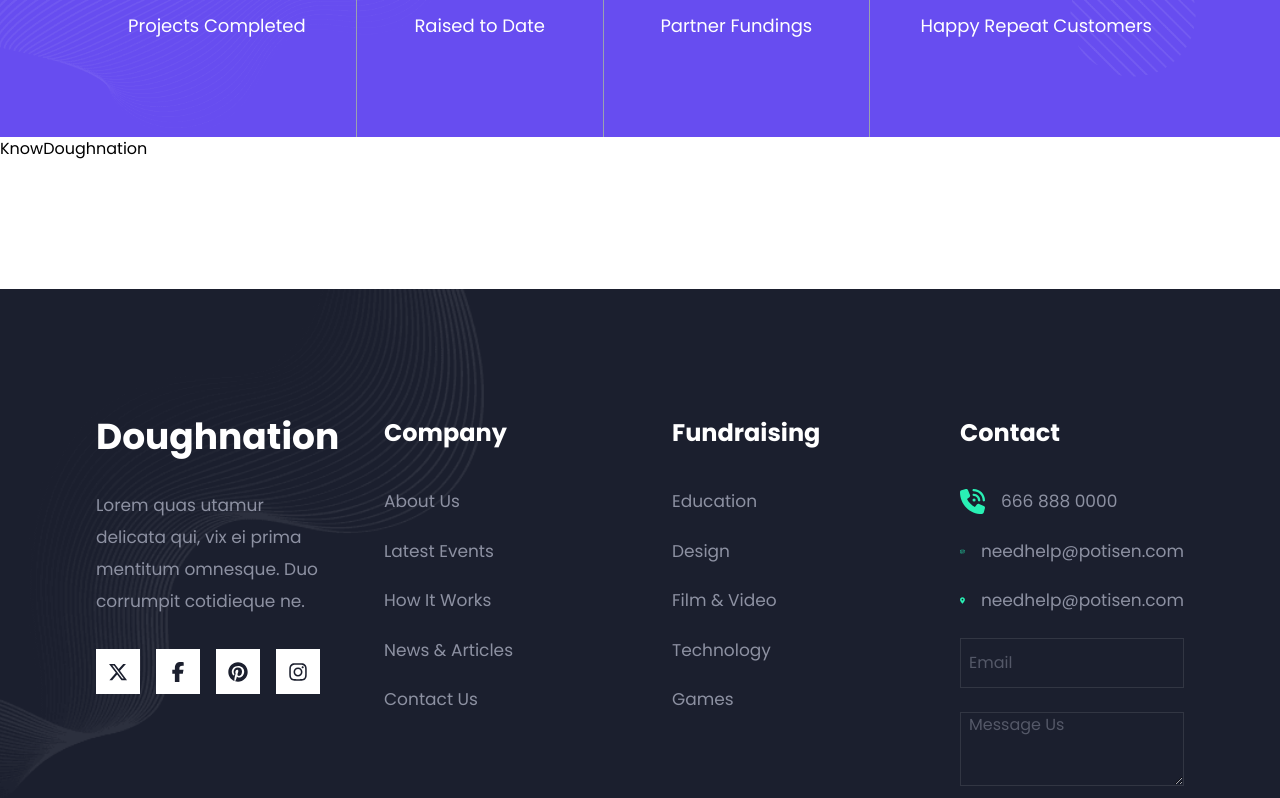
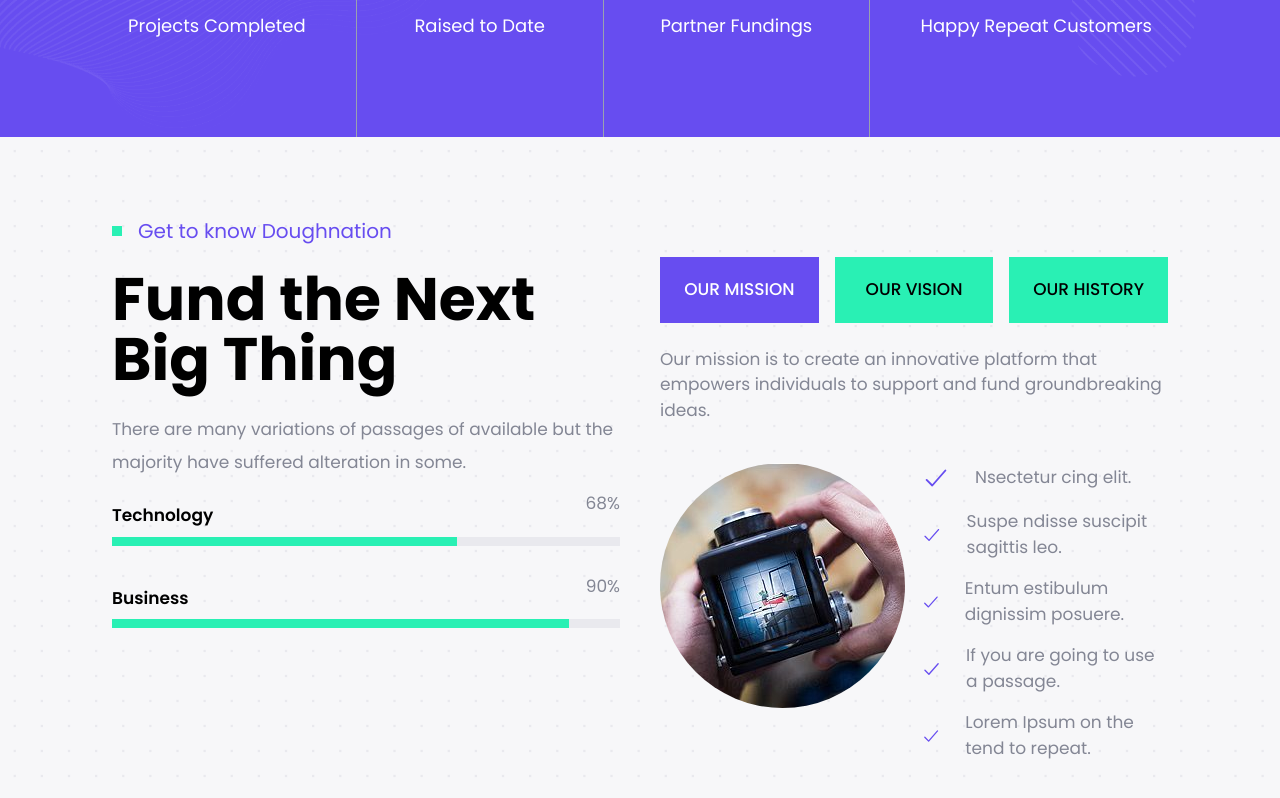
Before and after one commit to spanzyteo/Doughnation, a Next.js app: page /about-us in a window 1280 px wide. Shown: the part 1440-2238 px from the top of the page. Built offline with nearby package versions, Linux system fonts and the light colour scheme.

Commit message:
complete knowDougnation section of the about page

```diff
--- a/app/components/KnowDoughnation.tsx
+++ b/app/components/KnowDoughnation.tsx
@@ -1,8 +1,131 @@
-import React from 'react'
+'use client'
+import { useState } from 'react'
+import { IoCheckmark } from 'react-icons/io5'
 
 const KnowDoughnation = () => {
+  const [selectedSection, setSelectedSection] = useState<string>('OUR MISSION')
+
+  const sections = [
+    {
+      name: 'OUR MISSION',
+      content:
+        'Our mission is to create an innovative platform that empowers individuals to support and fund groundbreaking ideas.',
+    },
+    {
+      name: 'OUR VISION',
+      content:
+        'Our vision is to revolutionize crowdfunding by making it more accessible, transparent, and impactful for all.',
+    },
+    {
+      name: 'OUR HISTORY',
+      content:
+        'Founded in 2023, Doughnation started as a small initiative to support creative minds and has grown into a leading fundraising platform.',
+    },
+  ]
+
   return (
-    <div>KnowDoughnation</div>
+    <div className="bg-[url('/bg-dot.png')] bg-[#F7F7F9] pt-20 pb-32 flex lg:flex-row flex-col px-5 md:px-10 xl:px-28 gap-10">
+      {/* Left Section */}
+      <div className="flex flex-col">
+        <div className="flex items-center gap-4">
+          <div className="bg-[#29F0B4] h-[10px] w-[10px]"></div>
+          <h1 className="text-xl text-[#674DF0]">Get to know Doughnation</h1>
+        </div>
+        <h1 className="mt-6 font-bold lg:text-6xl md:text-4xl text-3xl w-auto">
+          Fund the Next Big Thing
+        </h1>
+        <h1 className="mt-6 leading-[33px] max-w-[800px] text-[#838694] text-[17px]">
+          There are many variations of passages of available but the majority
+          have suffered alteration in some.
+        </h1>
+        <div className="flex items-center justify-between max-w-[800px]">
+          <h1 className="text-[17px] mt-6 font-semibold">Technology</h1>
+          <h1 className="text-[17px] text-[#838694]">68%</h1>
+        </div>
+        <div className="max-w-[800px] h-[9px] bg-[#E9E9EE] mt-2">
+          <div className="max-w-[68%] h-full bg-[#29F0B4]"></div>
+        </div>
+        <div className="flex items-center justify-between max-w-[800px] mt-4">
+          <h1 className="text-[17px] mt-6 font-semibold">Business</h1>
+          <h1 className="text-[17px] text-[#838694]">90%</h1>
+        </div>
+        <div className="max-w-[800px] h-[9px] bg-[#E9E9EE] mt-2">
+          <div className="max-w-[90%] h-full bg-[#29F0B4]"></div>
+        </div>
+      </div>
+
+      {/* Right Section */}
+      <div className="flex flex-col mt-10 ">
+        <div className="flex items-center gap-4">
+          {sections.map((section) => (
+            <button
+              key={section.name}
+              onClick={() => setSelectedSection(section.name)}
+              className={`relative font-medium w-full px-[15px] py-[20px] text-[17px] cursor-pointer transition-all overflow-hidden group ${
+                selectedSection === section.name
+                  ? 'bg-[#674DF0] text-white' // Active style
+                  : 'bg-[#29F0B4] text-black' // Default style
+              }`}
+            >
+              {/* Visible Text */}
+              <span className="relative z-10 transition-all duration-300 group-hover:text-white">
+                {section.name}
+              </span>
+
+              {/* Smooth Expanding Background */}
+              <div className="absolute inset-0 bg-black scale-0 group-hover:scale-100 transition-transform duration-500 ease-in-out origin-center"></div>
+            </button>
+          ))}
+        </div>
+
+        {/* Display selected section content */}
+        <div className="mt-6 text-[#838694] text-[17px] max-w-[800px]">
+          {
+            sections.find((section) => section.name === selectedSection)
+              ?.content
+          }
+        </div>
+        <div className="flex md:flex-row flex-col mt-10 gap-4">
+          <img
+            src="/about-img2.jpg"
+            alt="image"
+            className="rounded-full h-[245px] w-[245px] lg:w-[160px] lg:h-[160px] xl:h-[245px] xl:w-[245px]"
+          />
+          <div className="flex flex-col gap-4">
+            <div className="flex items-center gap-6">
+              <IoCheckmark className="text-[#674DF0] h-[30px] w-[30px]" />
+              <h1 className="text-[#838694] text-[17px]">
+                Nsectetur cing elit.
+              </h1>
+            </div>
+            <div className="flex items-center gap-6">
+              <IoCheckmark className="text-[#674DF0] h-[30px] w-[30px]" />
+              <h1 className="text-[#838694] text-[17px]">
+                Suspe ndisse suscipit sagittis leo.
+              </h1>
+            </div>
+            <div className="flex items-center gap-6">
+              <IoCheckmark className="text-[#674DF0] h-[30px] w-[30px]" />
+              <h1 className="text-[#838694] text-[17px]">
+                Entum estibulum dignissim posuere.
+              </h1>
+            </div>
+            <div className="flex items-center gap-6">
+              <IoCheckmark className="text-[#674DF0] h-[30px] w-[30px]" />
+              <h1 className="text-[#838694] text-[17px]">
+                If you are going to use a passage.
+              </h1>
+            </div>
+            <div className="flex items-center gap-6">
+              <IoCheckmark className="text-[#674DF0] h-[30px] w-[30px]" />
+              <h1 className="text-[#838694] text-[17px]">
+                Lorem Ipsum on the tend to repeat.
+              </h1>
+            </div>
+          </div>
+        </div>
+      </div>
+    </div>
   )
 }
 
--- a/app/components/Navbar.tsx
+++ b/app/components/Navbar.tsx
@@ -11,7 +11,7 @@ const Navbar = () => {
     dispatch(openSidebar())
   }
   return (
-    <div className="h-[90px] flex items-center justify-between fixed top-0 right-0 left-0 px-8 lg:px-20 bg-white z-10">
+    <div className="h-[90px] flex items-center justify-between fixed top-0 right-0 left-0 px-8 lg:px-20 bg-white z-50">
       <BiMenuAltLeft
         className="block lg:hidden h-[30px] w-[30px] text-black"
         onClick={() => handleOPenSidebar()}
```
Also changed, not shown: public/about-img2.jpg (added), public/bg-dot.png (added).
